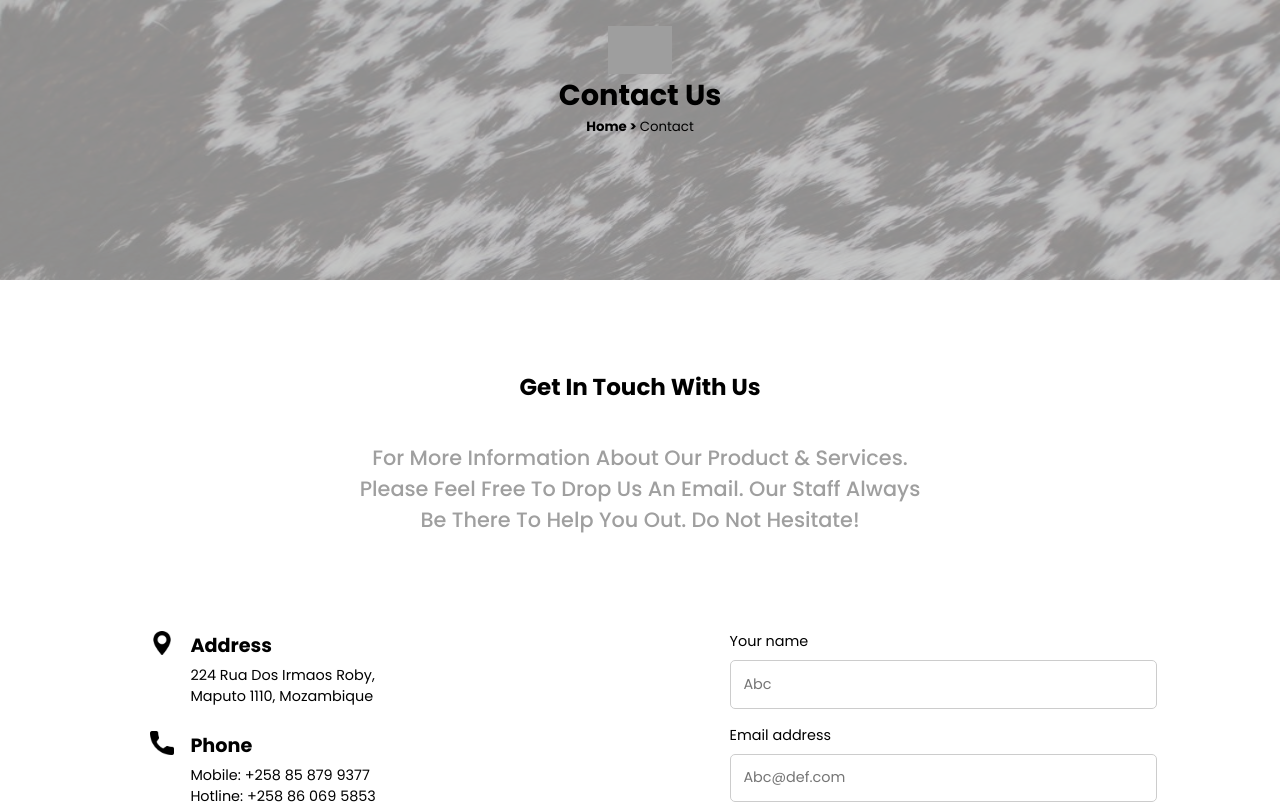
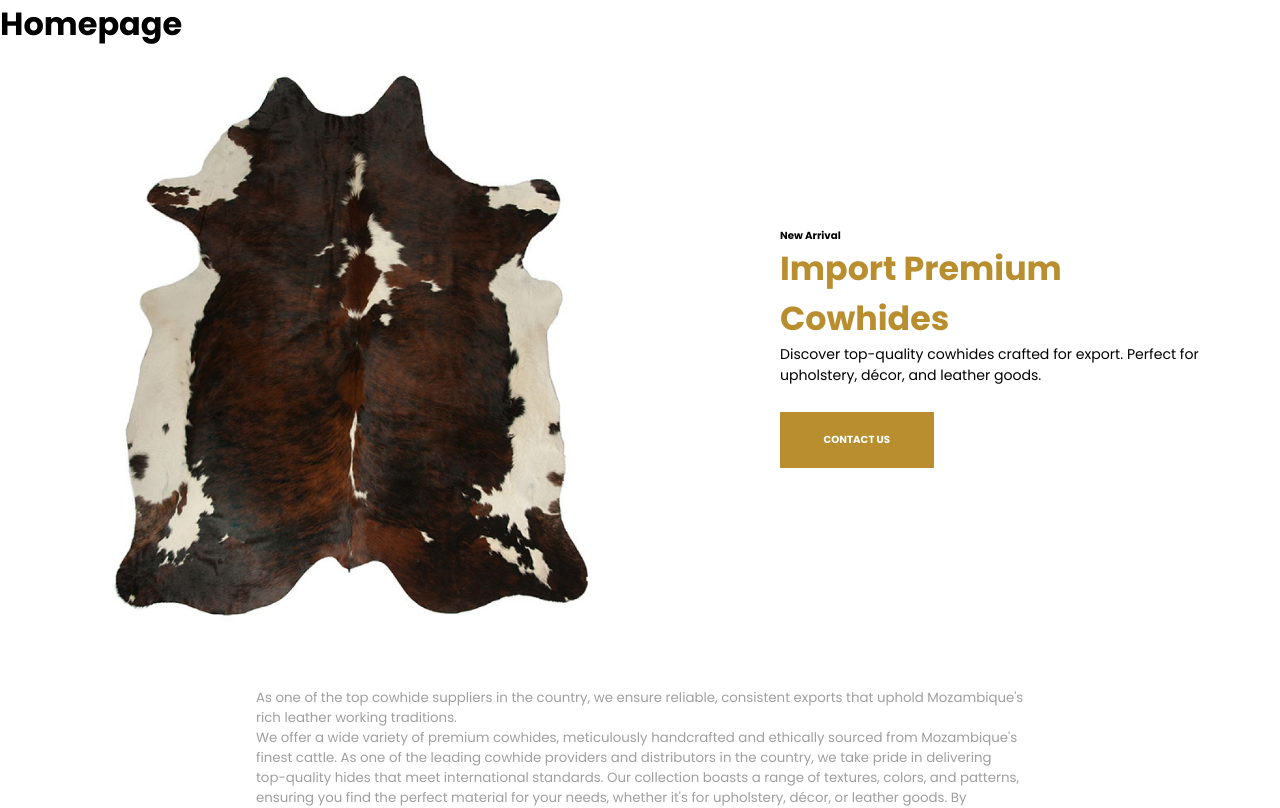
Before and after one commit to DEGEN101/cow-hide-exportation-website, a React (Create React App) app: page / in a window 1280 px wide. Shown: the top 808 px of the page. Built offline with nearby package versions, Linux system fonts and the light colour scheme; grey boxes are pictures that could not be loaded.

Commit message:
Changed App.jsx to redirect to the Homepage

```diff
--- a/src/App.jsx
+++ b/src/App.jsx
@@ -1,12 +1,12 @@
 import Homepage from './Pages/Homepage/Homepage';
 // import AboutUsPage from './Pages/AboutUsPage/AboutUsPage';
 // import ContactForm from './Components/ContactForm/ContactForm';
- import ContactPage from './Pages/ContactPage/ContactPage';
+// import ContactPage from './Pages/ContactPage/ContactPage';
 
 const App = () => {
   return (
     <>
-      <ContactPage/>
+      <Homepage/>
     </>
   );
 }
--- a/src/Pages/ContactPage/ContactPage.jsx
+++ b/src/Pages/ContactPage/ContactPage.jsx
@@ -1,7 +1,6 @@
 import TitleCard from "../../Components/TitleCard/TitleCard";
 import Header from "../../Components/Header/Header";
 import Footer from "../../Components/Footer/Footer";
-import Text from "../../Components/Text/Text";
 import Subheading from "../../Components/Subheading/Subheading";
 import ContactForm from "../../Components/ContactForm/ContactForm"
 import BrandPanel from "../../Components/BrandPanel/BrandPanel";
```
